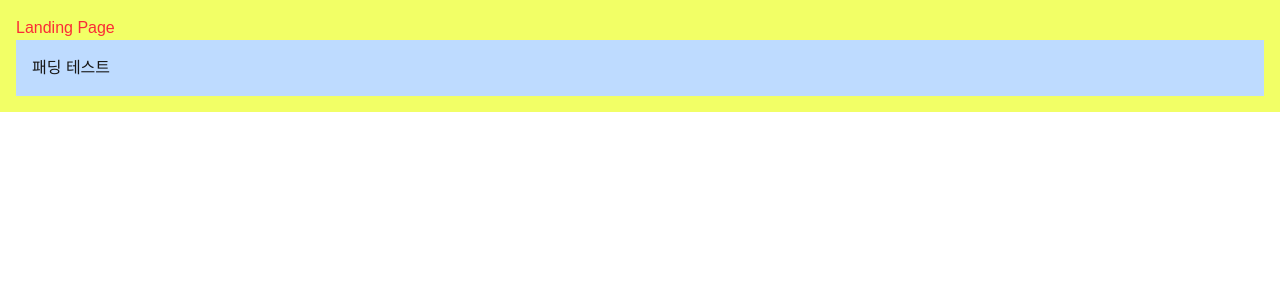
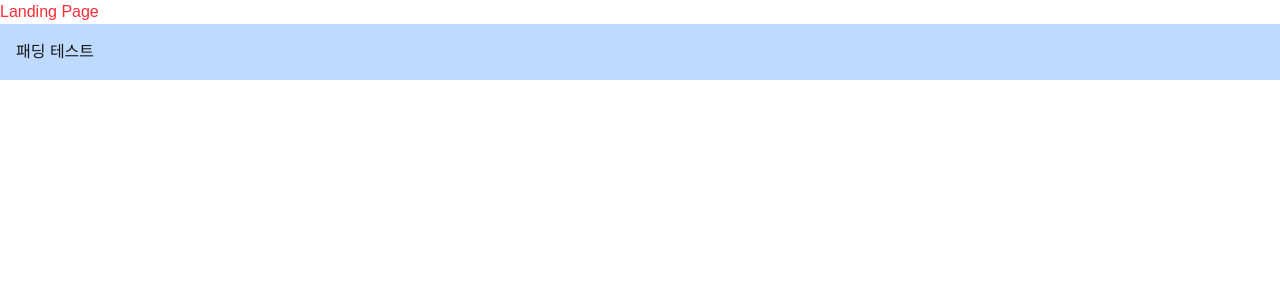
Before and after one commit to laon-studio/landing-portfolio, a Next.js app: page / in a window 1280 px wide. Shown: the top 300 px of the page. Built offline with nearby package versions, Linux system fonts and the light colour scheme.

Commit message:
feat: setting max-width

```diff
--- a/src/app/(landing)/page.tsx
+++ b/src/app/(landing)/page.tsx
@@ -1,6 +1,6 @@
 const LandingPage = () => {
 	return (
-		<div className=' bg-primary p-4'>
+		<div className='max-w-[1488px] mx-auto'>
 			<h1 className='text-red-500'>Landing Page</h1>
 			<div className='p-4 bg-blue-200'>패딩 테스트</div>
 		</div>
```
